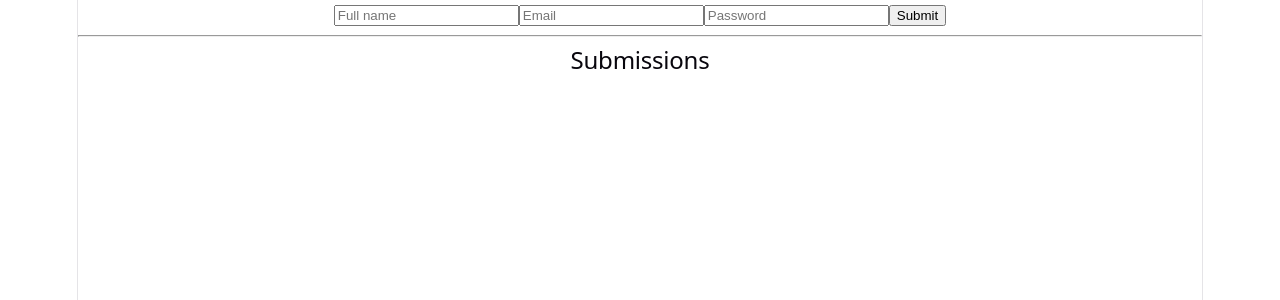
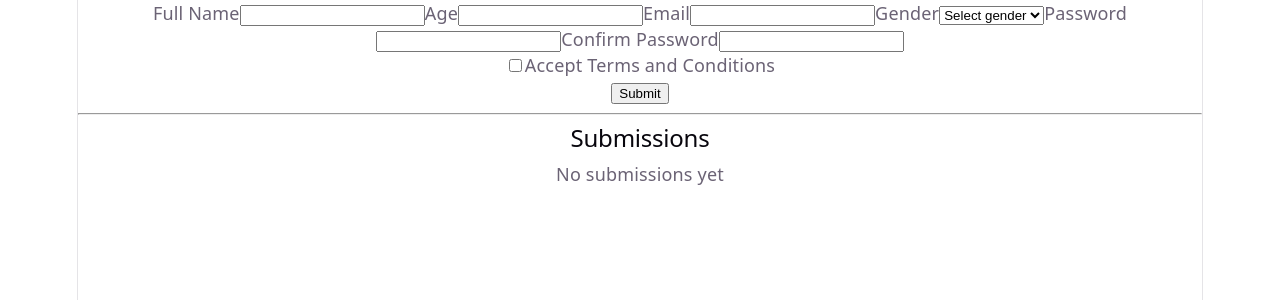
Before and after one commit to mi8mto/react-class-components, a React (Vite) app: page / in a window 1280 px wide. Shown: the top 300 px of the page. Built offline with nearby package versions, Linux system fonts and the light colour scheme.

Commit message:
feat: add accessible form labels

```diff
--- a/src/forms/ReactHookForm.tsx
+++ b/src/forms/ReactHookForm.tsx
@@ -25,7 +25,11 @@ export const ReactHookForm = () => {
     addSubmission({
       id: crypto.randomUUID(),
       fullName: data.fullName,
+      age: data.age,
       email: data.email,
+      gender: data.gender,
+      country: '', // временно
+      image: '', // временно
       createdAt: new Date().toISOString(),
     });
     reset();
@@ -36,27 +40,68 @@ export const ReactHookForm = () => {
   return (
     <>
       <form onSubmit={handleSubmit(onSubmit)}>
-        <input
-          {...register('fullName')}
-          placeholder="Full name"
-          autoComplete="name"
-        />
+        <label htmlFor="fullName">Full Name</label>
+
+        <input id="fullName" {...register('fullName')} autoComplete="name" />
         {errors.fullName && <p>{errors.fullName.message}</p>}
 
+        <label htmlFor="age">Age</label>
+
         <input
-          {...register('email')}
-          placeholder="Email"
-          autoComplete="email"
+          id="age"
+          type="number"
+          {...register('age', {
+            valueAsNumber: true,
+          })}
         />
+        {errors.age && <p>{errors.age.message}</p>}
+
+        <label htmlFor="email">Email</label>
+
+        <input id="email" {...register('email')} autoComplete="email" />
         {errors.email && <p>{errors.email.message}</p>}
 
+        <label htmlFor="gender">Gender</label>
+
+        <select id="gender" {...register('gender')}>
+          <option value="">Select gender</option>
+
+          <option value="male">Male</option>
+
+          <option value="female">Female</option>
+
+          <option value="other">Other</option>
+        </select>
+
+        {errors.gender && <p>{errors.gender.message}</p>}
+
+        <label htmlFor="password">Password</label>
+
         <input
+          id="password"
+          type="password"
           {...register('password')}
-          type="password"
-          placeholder="Password"
-          autoComplete="current-password"
+          autoComplete="new-password"
         />
         {errors.password && <p>{errors.password.message}</p>}
+
+        <label htmlFor="confirmPassword">Confirm Password</label>
+
+        <input
+          id="confirmPassword"
+          type="password"
+          {...register('confirmPassword')}
+          autoComplete="new-password"
+        />
+        {errors.confirmPassword && <p>{errors.confirmPassword.message}</p>}
+
+        <div>
+          <input id="terms" type="checkbox" {...register('terms')} />
+
+          <label htmlFor="terms">Accept Terms and Conditions</label>
+        </div>
+
+        {errors.terms && <p>{errors.terms.message}</p>}
 
         <button type="submit">Submit</button>
 
@@ -64,15 +109,17 @@ export const ReactHookForm = () => {
 
         <h2>Submissions</h2>
 
-        {submissions.map((submission) => (
-          <div key={submission.id}>
-            <h3>{submission.fullName}</h3>
-
-            <p>{submission.email}</p>
-
-            <small>{submission.createdAt}</small>
-          </div>
-        ))}
+        {submissions.length === 0 ? (
+          <p>No submissions yet</p>
+        ) : (
+          submissions.map((submission) => (
+            <div key={submission.id}>
+              <h3>{submission.fullName}</h3>
+              <p>{submission.email}</p>
+              <small>{submission.createdAt}</small>
+            </div>
+          ))
+        )}
       </form>
       <Modal isOpen={isModalOpen} onClose={() => setIsModalOpen(false)}>
         <h2>Form submitted successfully!</h2>
--- a/src/schemas/formSchema.ts
+++ b/src/schemas/formSchema.ts
@@ -1,11 +1,32 @@
 import { z } from 'zod';
 
-export const formSchema = z.object({
-  fullName: z.string().min(3, 'Full name must contain at least 3 characters'),
+export const formSchema = z
+  .object({
+    fullName: z
+      .string()
+      .min(3, 'Full name must contain at least 3 characters')
+      .refine(
+        (value) => value.length > 0 && value[0] === value[0].toUpperCase(),
+        'First letter must be uppercase',
+      ),
 
-  email: z.email('Please enter a valid email address'),
+    age: z.number().min(0, 'Age cannot be negative'),
 
-  password: z.string().min(8, 'Password must contain at least 8 characters'),
-});
+    email: z.email('Please enter a valid email address'),
+
+    gender: z.enum(['male', 'female', 'other']),
+
+    terms: z.boolean().refine((value) => value === true, {
+      message: 'You must accept Terms and Conditions',
+    }),
+
+    password: z.string().min(8, 'Password must contain at least 8 characters'),
+
+    confirmPassword: z.string(),
+  })
+  .refine((data) => data.password === data.confirmPassword, {
+    message: 'Passwords must match',
+    path: ['confirmPassword'],
+  });
 
 export type FormSchema = z.infer<typeof formSchema>;
--- a/src/types/form.ts
+++ b/src/types/form.ts
@@ -1,6 +1,10 @@
 export interface Submission {
   id: string;
   fullName: string;
+  age: number;
   email: string;
+  gender: string;
+  country: string;
+  image: string;
   createdAt: string;
 }
```
